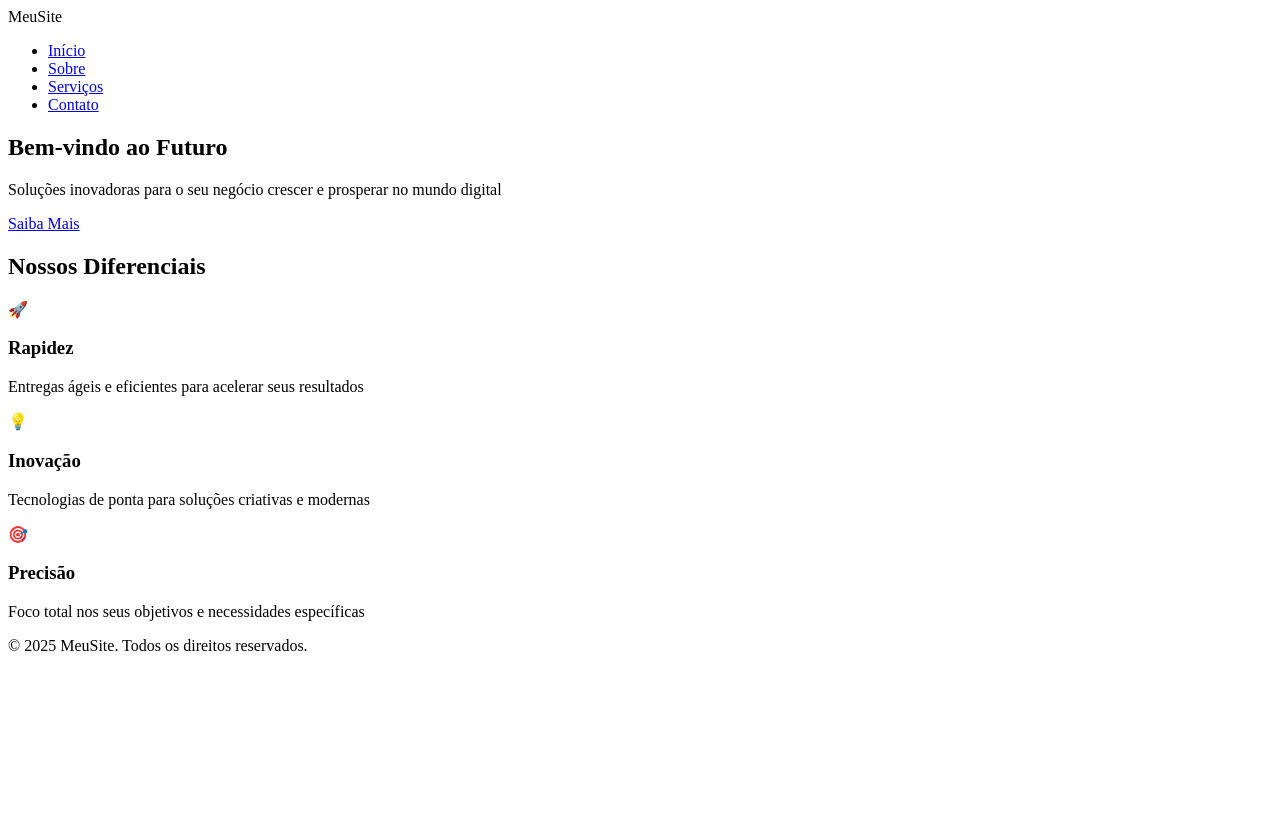
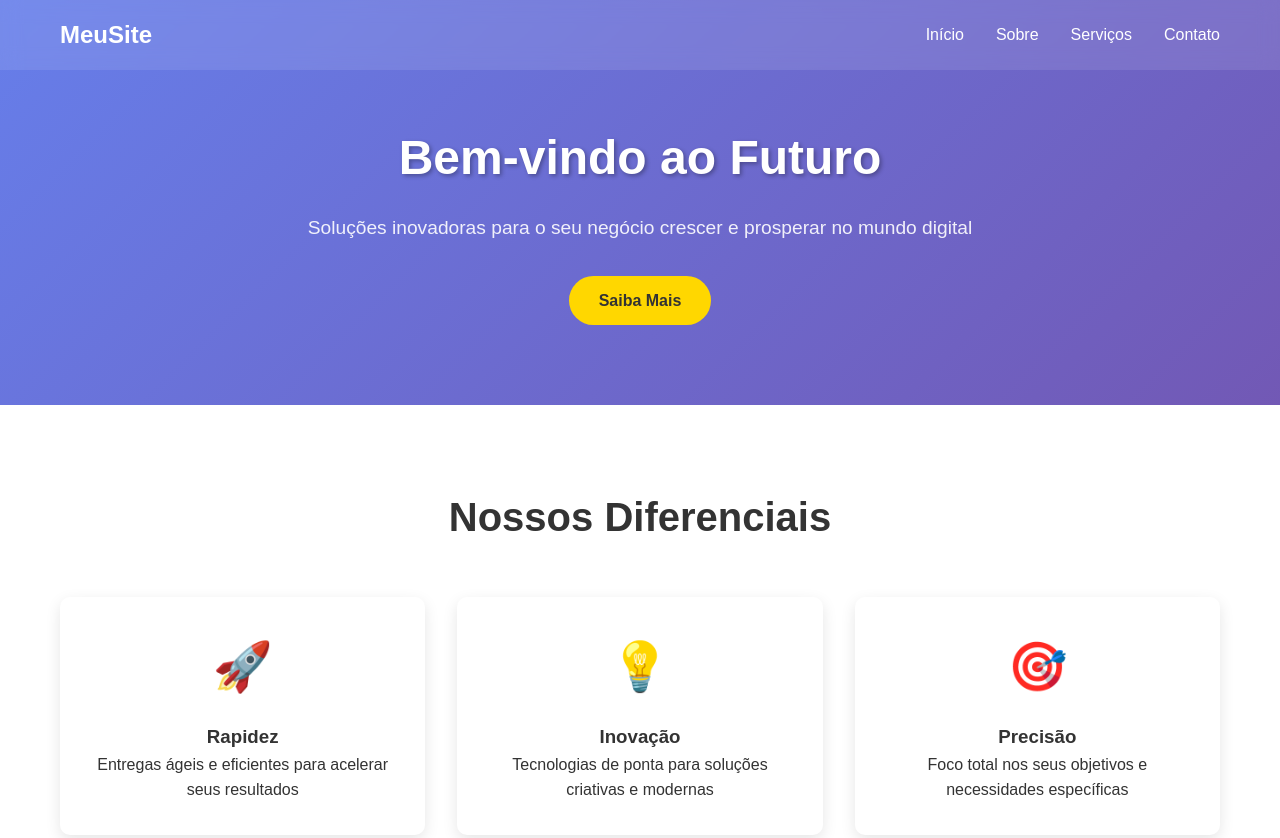
Before and after one commit to leticiafariasn/projeto01, a website: page views/index.html in a window 1280 px wide. Shown: the top 838 px of the page. Before the commit the page ends 800 px from the top, so only its background shows below. Drawn offline with Linux system fonts and the light colour scheme.

Commit message:
fix css link

```diff
--- a/views/index.html
+++ b/views/index.html
@@ -3,7 +3,7 @@
 <head>
     <meta charset="UTF-8">
     <meta name="viewport" content="width=device-width, initial-scale=1.0">
-      <link rel="stylesheet" href="/index.html">
+      <link rel="stylesheet" href="/index.css">
     <title>Minha Landing Page</title>
 
 </head>
```
